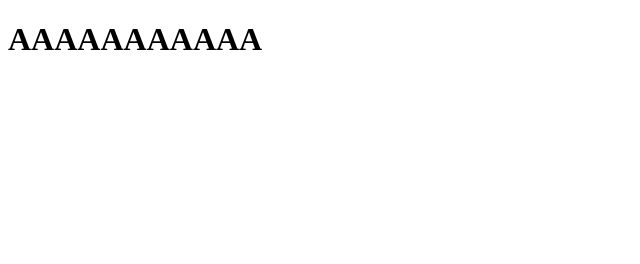
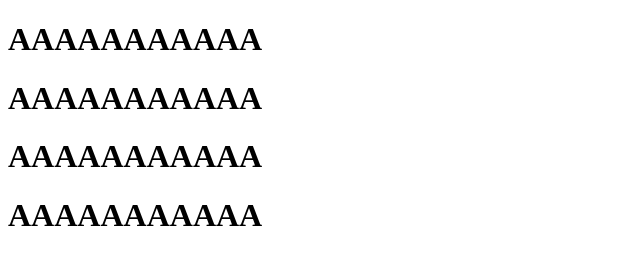
Before and after one commit to CHEN-I-7/20251216, a plain HTML site: page test-1.html in a window 1280 px wide. Shown: the whole page, without its empty margins (0-640 px from the left). Drawn offline with Linux system fonts and the light colour scheme.

Commit message:
fix:更新文字

```diff
--- a/test-1.html
+++ b/test-1.html
@@ -7,5 +7,8 @@
 </head>
 <body>
    <h1>AAAAAAAAAAA</h1>
+   <h1>AAAAAAAAAAA</h1>
+   <h1>AAAAAAAAAAA</h1>
+   <h1>AAAAAAAAAAA</h1>
 </body>
 </html>
```
